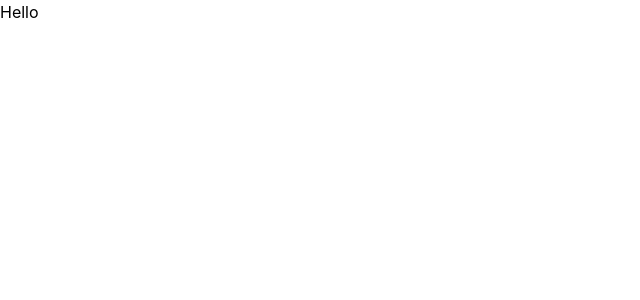
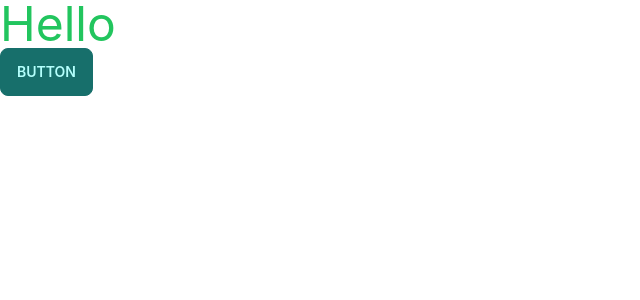
Before and after one commit to mohammadtanim24h/clean-co-live, a JavaScript app: page / in a window 1280 px wide. Shown: the top 300 px of the page, without its empty margins (0-640 px from the left). Built offline with nearby package versions, Linux system fonts and the light colour scheme; the HTML template or start-up script is replaced by a standard one.

Commit message:
daisyui added

```diff
--- a/package.json
+++ b/package.json
@@ -6,6 +6,7 @@
     "@testing-library/jest-dom": "^5.16.4",
     "@testing-library/react": "^13.2.0",
     "@testing-library/user-event": "^13.5.0",
+    "daisyui": "^2.14.3",
     "react": "^18.1.0",
     "react-dom": "^18.1.0",
     "react-scripts": "5.0.1",
--- a/src/App.js
+++ b/src/App.js
@@ -3,7 +3,10 @@ import './App.css';
 function App() {
   return (
     <div>
-      <h1>Hello</h1>
+      <h1 className='text-green-500 text-5xl'>Hello</h1>
+      <button className='btn btn-primary'>
+          button
+      </button>
     </div>
   );
 }
--- a/tailwind.config.js
+++ b/tailwind.config.js
@@ -1,7 +1,29 @@
 module.exports = {
     content: ["./src/**/*.{js,jsx,ts,tsx}"],
-    theme: {
-        extend: {},
+    daisyui: {
+        themes: [
+            {
+                mytheme: {
+                    primary: "#176F6B",
+
+                    secondary: "#FFC000",
+
+                    accent: "#FFEDD5",
+
+                    neutral: "#F3F4F6",
+
+                    "base-100": "#FFFFFF",
+
+                    info: "#98A8DD",
+
+                    success: "#1BBB70",
+
+                    warning: "#DF7E07",
+
+                    error: "#FA5C5C",
+                },
+            },
+        ],
     },
-    plugins: [],
+    plugins: [require("daisyui")],
 };
```
Also changed, not shown: 1 other file (tests, documents, lock files or other folders).
